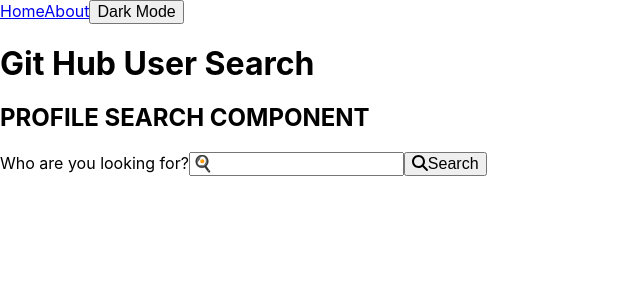
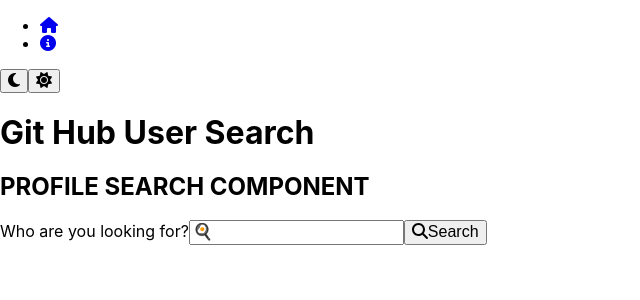
Before and after one commit to TristanThorburn/gitHubSearch, a Vue app: page / in a window 1280 px wide. Shown: the top 300 px of the page, without its empty margins (0-640 px from the left). Built offline with nearby package versions, Linux system fonts and the light colour scheme.

Commit message:
fontawesome Icons

```diff
--- a/src/App.vue
+++ b/src/App.vue
@@ -1,16 +1,22 @@
-<script setup>
-import { RouterLink, RouterView } from 'vue-router'
+<template>
 
-</script>
+  <header>
 
-<template>
-  <header>
-      <nav>
-        <RouterLink to="/">Home</RouterLink>
-        <RouterLink to="/about">About</RouterLink>
-        <button>Dark Mode</button>
-      </nav>
+    <NavBar />
+
   </header>
 
   <RouterView />
+
 </template>
+
+<script>
+
+  import { RouterView } from 'vue-router';
+  import NavBar from './components/NavBar.vue';
+
+  export default{
+    components:{ NavBar }
+  }
+
+</script>
--- /dev/null
+++ b/src/components/NavBar.vue
@@ -0,0 +1,20 @@
+<template>
+
+    <nav>
+
+        <ul>
+        <li><RouterLink to="/"><i class="fa-solid fa-house"></i></RouterLink></li>
+        <li><RouterLink to="/about"><i class="fa-solid fa-circle-info"></i></RouterLink></li>
+        </ul>
+
+        <button><i class="fa-solid fa-moon"></i></button>
+        <button><i class="fa-solid fa-sun"></i></button>
+
+    </nav>
+
+</template>
+
+<script>
+    import { RouterLink } from 'vue-router'
+    export default {}
+</script>
--- a/src/main.js
+++ b/src/main.js
@@ -5,10 +5,10 @@
 import { library } from '@fortawesome/fontawesome-svg-core'
 import { FontAwesomeIcon } from '@fortawesome/vue-fontawesome'
 import { faGithub } from '@fortawesome/free-brands-svg-icons'
-import { faMapPin, faAddressCard, faLaptop, faCode, faMagnifyingGlass, faSearch } from '@fortawesome/free-solid-svg-icons'
+import { faMapPin, faAddressCard, faLaptop, faCode, faMagnifyingGlass, faHouse, faCircleInfo, faMoon, faSun } from '@fortawesome/free-solid-svg-icons'
 
 
-library.add(faMapPin, faAddressCard, faLaptop, faCode, faMagnifyingGlass, faGithub, faSearch)
+library.add(faMapPin, faAddressCard, faLaptop, faCode, faMagnifyingGlass, faGithub, faHouse, faCircleInfo, faMoon, faSun)
 
 const app = createApp(App)
 
--- a/src/views/Home.vue
+++ b/src/views/Home.vue
@@ -1,9 +1,13 @@
 <template>
+
   <main>
+
     <h1>Git Hub User Search</h1>
 
     <ProfileSearch />
+
   </main>
+
 </template>
 
 <script>
```
